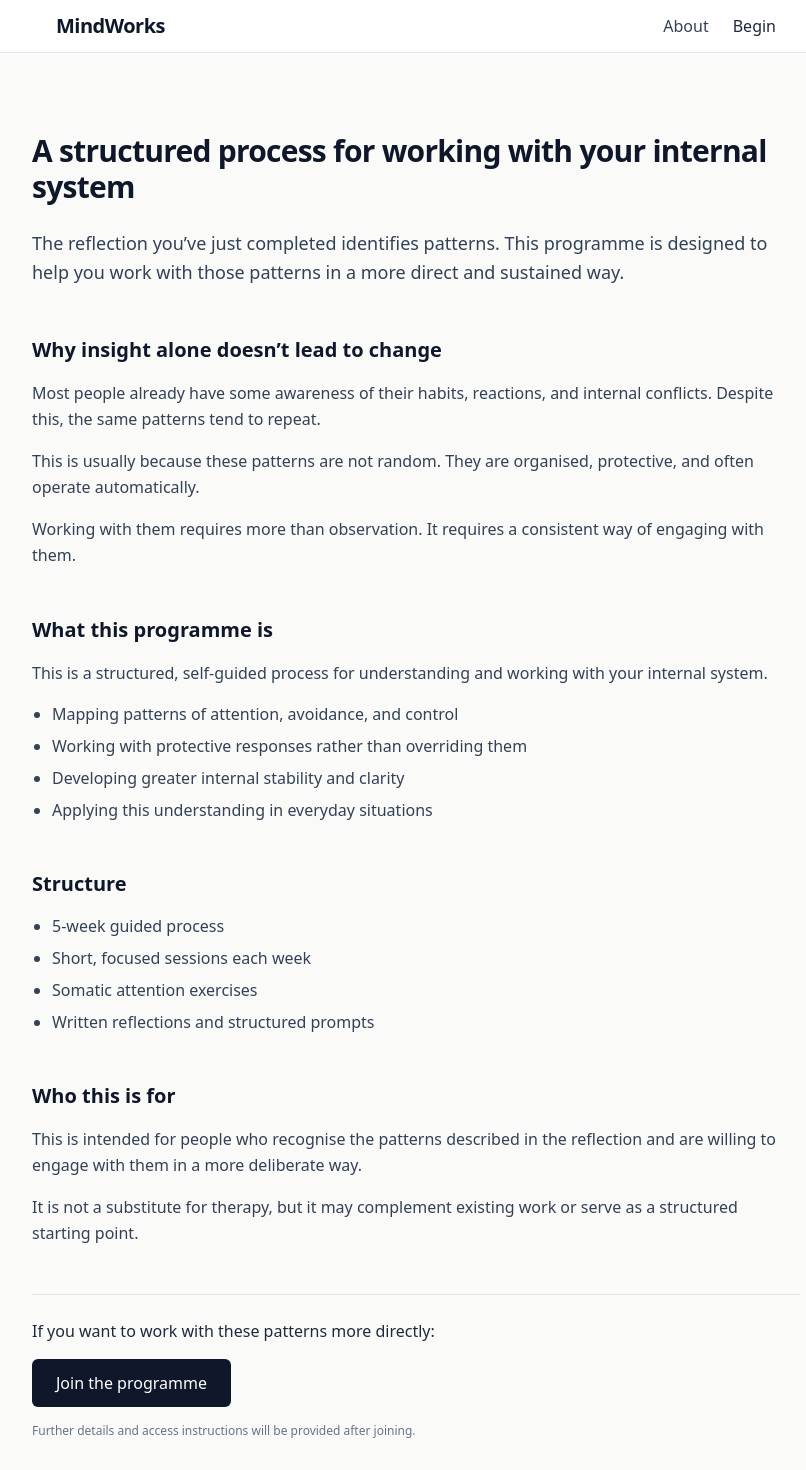
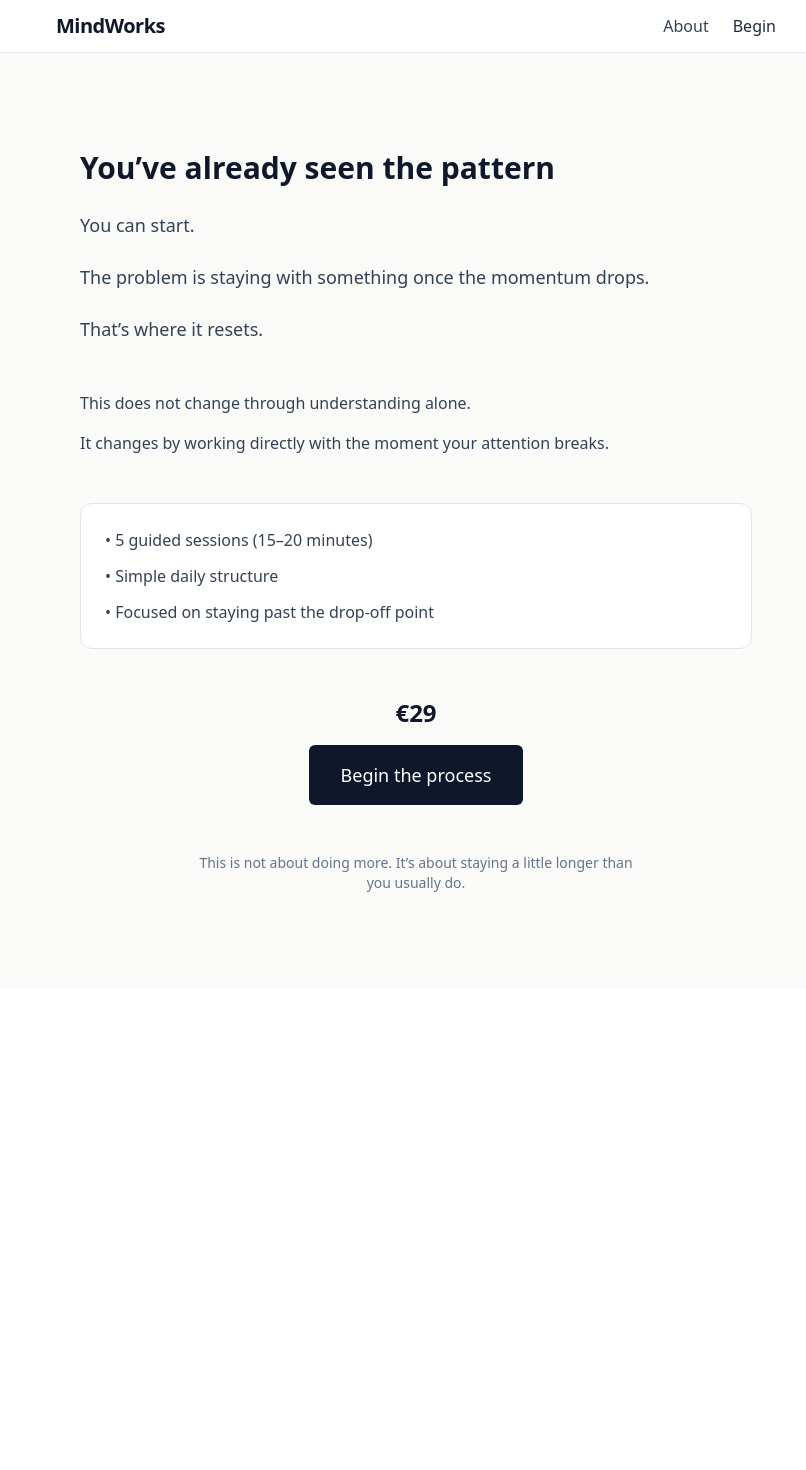
Before and after one commit to stopinder/therapy-orientation-quiz, a Vue app: page /programme in a window 1280 px wide. Shown: the top 1470 px of the page, without its empty margins (224-1030 px from the left). After the commit the page ends 989 px from the top, so only its background shows below. Built offline with nearby package versions, Linux system fonts and the light colour scheme; no server answers.

Commit message:
Refactor programme page for conversion clarity

```diff
--- a/src/views/ProgrammeView.vue
+++ b/src/views/ProgrammeView.vue
@@ -1,116 +1,65 @@
 <template>
-  <main class="min-h-screen bg-stone-50 px-6 py-20">
-    <div class="max-w-3xl mx-auto space-y-12">
+  <main class="min-h-screen bg-stone-50 px-6 py-24">
+    <div class="max-w-2xl mx-auto space-y-12">
 
-      <!-- Header -->
-      <header class="space-y-6">
-        <h1 class="text-3xl font-semibold tracking-tight text-slate-900">
-          A structured process for working with your internal system
+      <!-- Mirror -->
+      <section class="space-y-6">
+        <h1 class="text-3xl font-semibold text-slate-900 leading-tight">
+          You’ve already seen the pattern
         </h1>
 
-        <p class="text-lg text-slate-700 leading-relaxed">
-          The reflection you’ve just completed identifies patterns.
-          This programme is designed to help you work with those patterns in a more direct and sustained way.
-        </p>
-      </header>
-
-      <!-- Problem -->
-      <section class="space-y-4">
-        <h2 class="text-xl font-semibold text-slate-900">
-          Why insight alone doesn’t lead to change
-        </h2>
-
-        <p class="text-slate-700 leading-relaxed">
-          Most people already have some awareness of their habits, reactions, and internal conflicts.
-          Despite this, the same patterns tend to repeat.
+        <p class="text-lg text-slate-700">
+          You can start.
         </p>
 
-        <p class="text-slate-700 leading-relaxed">
-          This is usually because these patterns are not random.
-          They are organised, protective, and often operate automatically.
+        <p class="text-lg text-slate-700">
+          The problem is staying with something once the momentum drops.
         </p>
 
-        <p class="text-slate-700 leading-relaxed">
-          Working with them requires more than observation.
-          It requires a consistent way of engaging with them.
+        <p class="text-lg text-slate-700">
+          That’s where it resets.
         </p>
       </section>
 
-      <!-- What this is -->
+      <!-- Reframe -->
       <section class="space-y-4">
-        <h2 class="text-xl font-semibold text-slate-900">
-          What this programme is
-        </h2>
-
-        <p class="text-slate-700 leading-relaxed">
-          This is a structured, self-guided process for understanding and working with your internal system.
+        <p class="text-base text-slate-700">
+          This does not change through understanding alone.
         </p>
 
-        <ul class="list-disc pl-5 text-slate-700 space-y-2">
-          <li>Mapping patterns of attention, avoidance, and control</li>
-          <li>Working with protective responses rather than overriding them</li>
-          <li>Developing greater internal stability and clarity</li>
-          <li>Applying this understanding in everyday situations</li>
-        </ul>
-      </section>
-
-      <!-- Structure -->
-      <section class="space-y-4">
-        <h2 class="text-xl font-semibold text-slate-900">
-          Structure
-        </h2>
-
-        <ul class="list-disc pl-5 text-slate-700 space-y-2">
-          <li>5-week guided process</li>
-          <li>Short, focused sessions each week</li>
-          <li>Somatic attention exercises</li>
-          <li>Written reflections and structured prompts</li>
-        </ul>
-      </section>
-
-      <!-- Who it's for -->
-      <section class="space-y-4">
-        <h2 class="text-xl font-semibold text-slate-900">
-          Who this is for
-        </h2>
-
-        <p class="text-slate-700 leading-relaxed">
-          This is intended for people who recognise the patterns described in the reflection
-          and are willing to engage with them in a more deliberate way.
-        </p>
-
-        <p class="text-slate-700 leading-relaxed">
-          It is not a substitute for therapy, but it may complement existing work
-          or serve as a structured starting point.
+        <p class="text-base text-slate-700">
+          It changes by working directly with the moment your attention breaks.
         </p>
       </section>
 
-      <!-- CTA -->
-      <section class="pt-6 border-t border-stone-200 space-y-4">
-        <p class="text-slate-800 font-medium">
-          If you want to work with these patterns more directly:
+      <!-- Offer -->
+      <section class="bg-white border border-stone-200 rounded-xl p-6 space-y-3 text-slate-700">
+        <p>• 5 guided sessions (15–20 minutes)</p>
+        <p>• Simple daily structure</p>
+        <p>• Focused on staying past the drop-off point</p>
+      </section>
+
+      <!-- Price + CTA -->
+      <section class="text-center space-y-4">
+        <p class="text-2xl font-semibold text-slate-900">
+          €29
         </p>
 
-        <button
-            @click="handleJoin"
-            class="px-6 py-3 bg-slate-900 text-white rounded-md hover:bg-slate-800 transition"
+        <a
+            href="https://YOUR-LEMONSQUEEZY-CHECKOUT-LINK"
+            class="inline-block px-8 py-4 bg-slate-900 text-white text-lg font-medium rounded-md hover:bg-slate-800 transition"
         >
-          Join the programme
-        </button>
+          Begin the process
+        </a>
+      </section>
 
-        <p class="text-xs text-slate-500">
-          Further details and access instructions will be provided after joining.
+      <!-- Closing -->
+      <section class="text-sm text-slate-500 text-center max-w-md mx-auto">
+        <p>
+          This is not about doing more. It’s about staying a little longer than you usually do.
         </p>
       </section>
 
     </div>
   </main>
 </template>
-
-<script setup>
-const handleJoin = () => {
-  // Placeholder for now
-  // Later: connect to payment or email onboarding flow
-  alert("Next step: connect this to your course delivery or email onboarding.")
-}
-</script>
```
